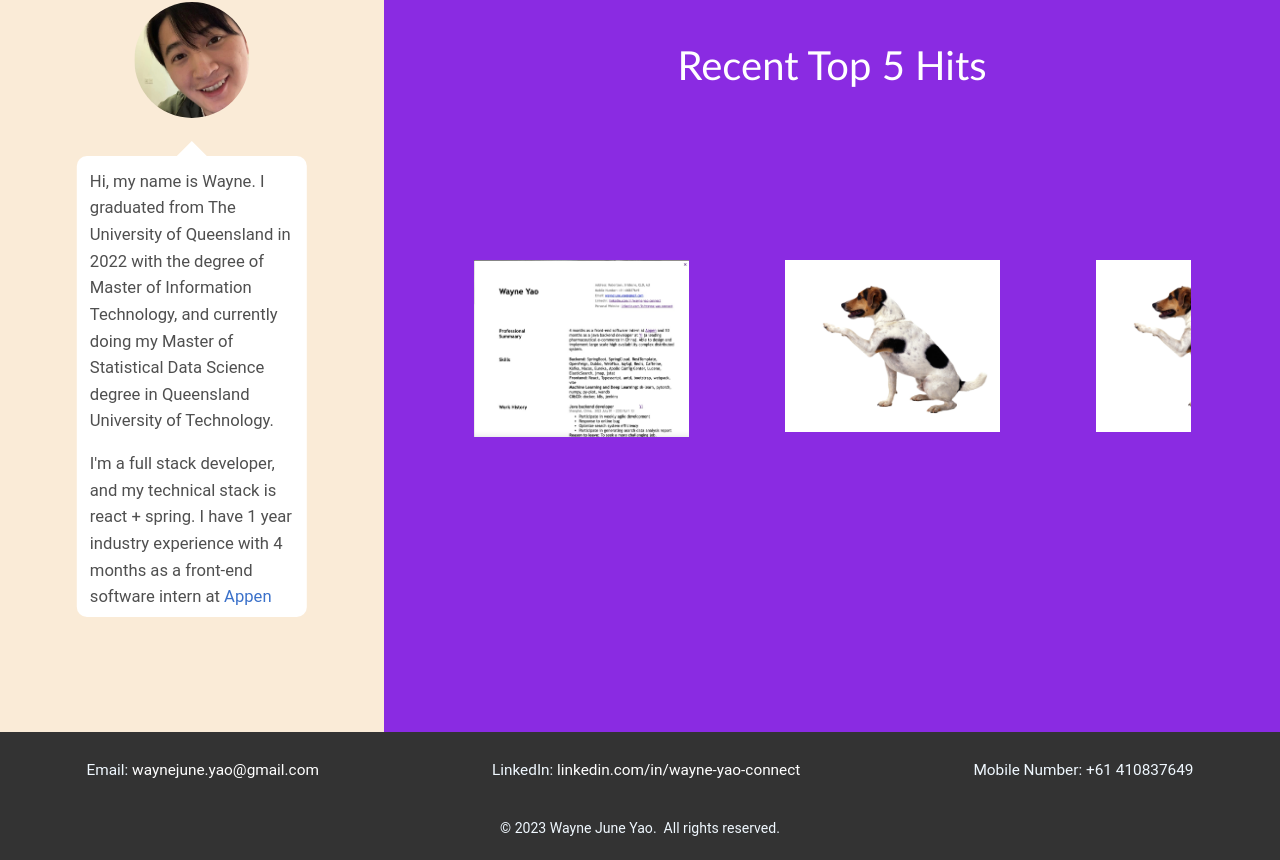
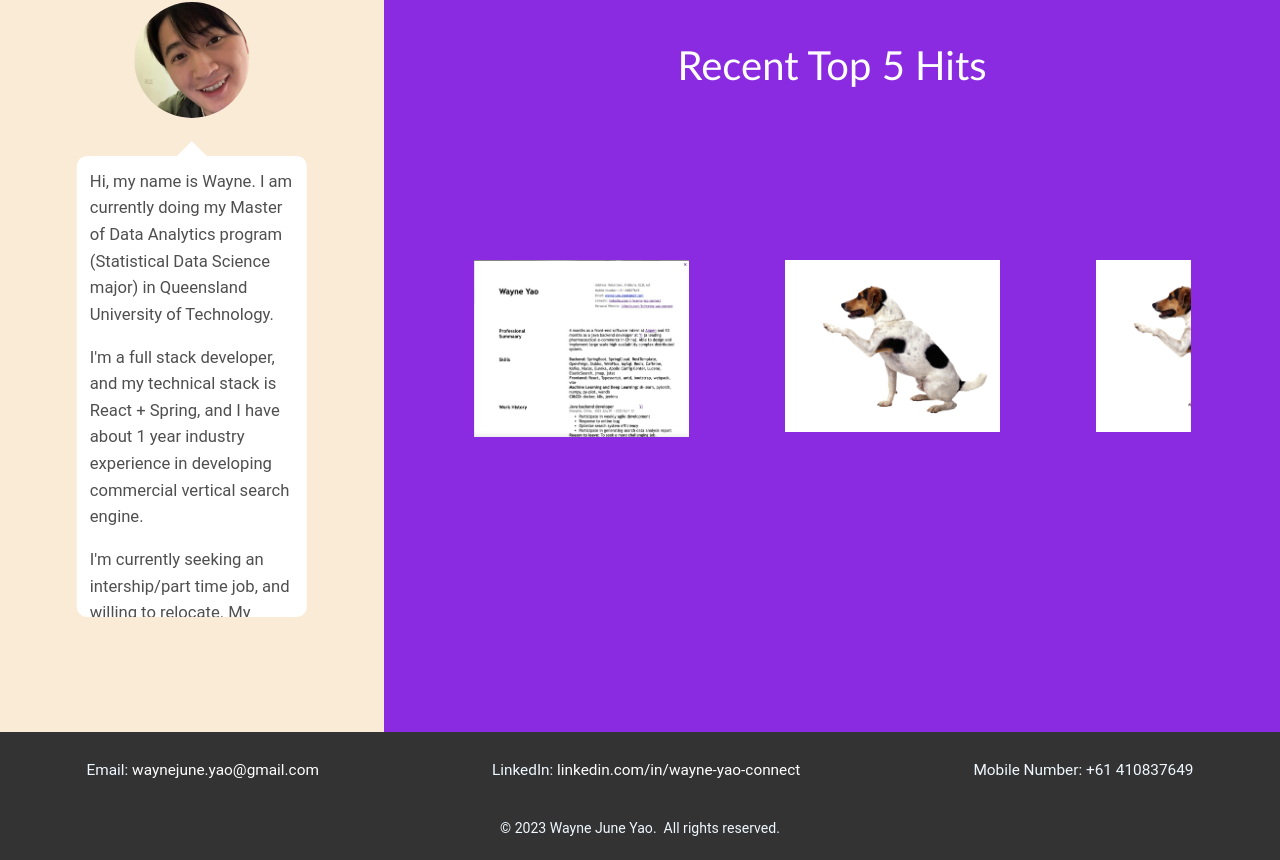
Before and after one commit to NoobCoderGrowing/TechSpace, a React (Vite) app: page / in a window 1280 px wide. Shown: the part 356-1216 px from the top of the page. Built offline with nearby package versions, Linux system fonts and the light colour scheme.

Commit message:
fix article font

```diff
--- a/src/components/ArticleView.module.css
+++ b/src/components/ArticleView.module.css
@@ -7,7 +7,7 @@
     box-sizing: border-box;
     padding: 2vw 5vw 2vw 5vw;
     flex-direction: column;
-
+    font-size: 1.3vw;
 }
 
 .imageContainer{
@@ -24,11 +24,13 @@
 
 .title{
     text-align: center;
+    font-size: 3vw;
 }
 
 .date{
     text-align: right;
     margin-bottom: 1vw;
+    font-size: 1.5vw;
 }
 
 .elonzuk{
--- a/src/components/BubbleBox.tsx
+++ b/src/components/BubbleBox.tsx
@@ -5,12 +5,12 @@ function BubbleBox(){
     return(
         <div className={classes.bubbleBorder}>
             <div className={classes.bubbleText}>
-                <p>Hi, my name is Wayne. I graduated from The University of Queensland in 2022 with the degree of Master of Information Technology, and currently doing my Master of Statistical Data Science degree in Queensland University of Technology.</p>
+                <p>Hi, my name is Wayne. I am currently doing my Master of  Data Analytics program (Statistical Data Science major) in Queensland University of Technology.</p>
                 <p>
-                I'm a full stack developer, and my technical stack is react + spring. I have 1 year industry experience with 4 months as a front-end software intern at <a href='https://appen.com/'>Appen</a> and 10 months as a java backend developer at <a href='https://www.yiyaowang.com/'>YI</a>. <a href='https://www.yiyaowang.com/'>YI</a> is a leading pharmaceutical e-commerce in China, and I'm responsible for the maintenance and development of their seach engine for both their mobile and PC applications.
+                I'm a full stack developer, and my technical stack is React + Spring, and I have about 1 year industry experience in developing commercial vertical search engine.
                 </p>
 
-                <p>I'm currently seeking an intership/part time job, and willing to relocate during my 2023 summer vacation. My interest includes full stack, backend, frontend and e-commerce search engine development.</p>
+                <p>I'm currently seeking an intership/part time job, and willing to relocate. My interest includes full stack, backend, frontend and search engine relevant development.</p>
             </div>
         </div>
     )
--- a/src/components/ContentTable.module.css
+++ b/src/components/ContentTable.module.css
@@ -1,3 +1,5 @@
+
+
 .container{
     width: 100%;
     display: flex;
--- a/src/components/TableEntry.module.css
+++ b/src/components/TableEntry.module.css
@@ -1,6 +1,7 @@
 .tableEntry p{
     font-size: 1.3vw;
     color: black;
+    margin: 0.5vw;
 }
 
 .tableEntry :hover{
```
